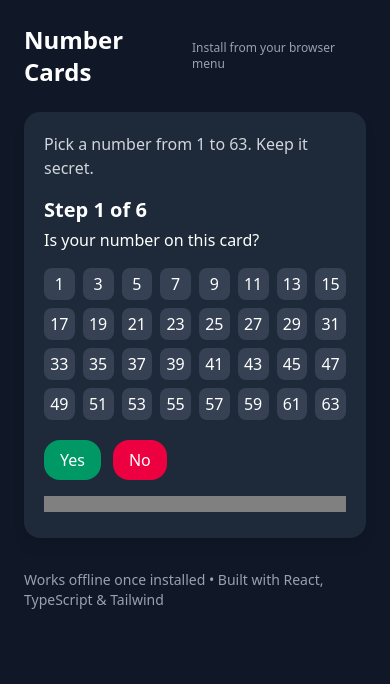
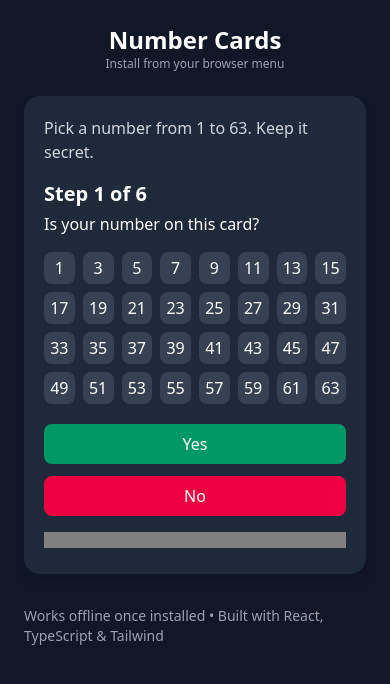
Before and after one commit to Karl-Horning/number-cards-pwa, a React (Vite) app: page / in a window 390 px wide. Shown: the top 684 px of the page. Built offline with nearby package versions, Linux system fonts and the light colour scheme.

Commit message:
ux: improve consistency and mobile responsiveness
- Update button roundness to match number containers
- Make buttons stack on mobile
- Make `h1` and `InstallHint` stack on mobile

```diff
--- a/src/components/AnswerButtons.tsx
+++ b/src/components/AnswerButtons.tsx
@@ -13,16 +13,16 @@ export default function AnswerButtons({
     onNo: () => void;
 }) {
     return (
-        <div className="mt-5 flex gap-3">
+        <div className="mt-5 flex gap-3 flex-col md:flex-row">
             <button
                 onClick={onYes}
-                className="rounded-2xl px-4 py-2 bg-emerald-600 hover:bg-emerald-500 cursor-pointer"
+                className="rounded-lg px-4 py-2 bg-emerald-600 hover:bg-emerald-500 cursor-pointer w-full"
             >
                 Yes
             </button>
             <button
                 onClick={onNo}
-                className="rounded-2xl px-4 py-2 bg-rose-600 hover:bg-rose-500 cursor-pointer"
+                className="rounded-lg px-4 py-2 bg-rose-600 hover:bg-rose-500 cursor-pointer w-full"
             >
                 No
             </button>
--- a/src/components/Header.tsx
+++ b/src/components/Header.tsx
@@ -7,7 +7,7 @@ import InstallHint from "./InstallHint";
  */
 export default function Header() {
     return (
-        <header className="flex items-center justify-between mb-6">
+        <header className="flex items-center justify-between mb-6 flex-col md:flex-row">
             <h1 className="text-2xl font-bold">Number Cards</h1>
             <InstallHint />
         </header>
--- a/src/components/ResultPanel.tsx
+++ b/src/components/ResultPanel.tsx
@@ -24,7 +24,7 @@ export default function ResultPanel({
             <div className="mt-5">
                 <button
                     onClick={onRestart}
-                    className="rounded-2xl px-4 py-2 bg-indigo-600 hover:bg-indigo-500 cursor-pointer"
+                    className="rounded-lg px-4 py-2 bg-indigo-600 hover:bg-indigo-500 cursor-pointer w-full"
                 >
                     Play again
                 </button>
```
